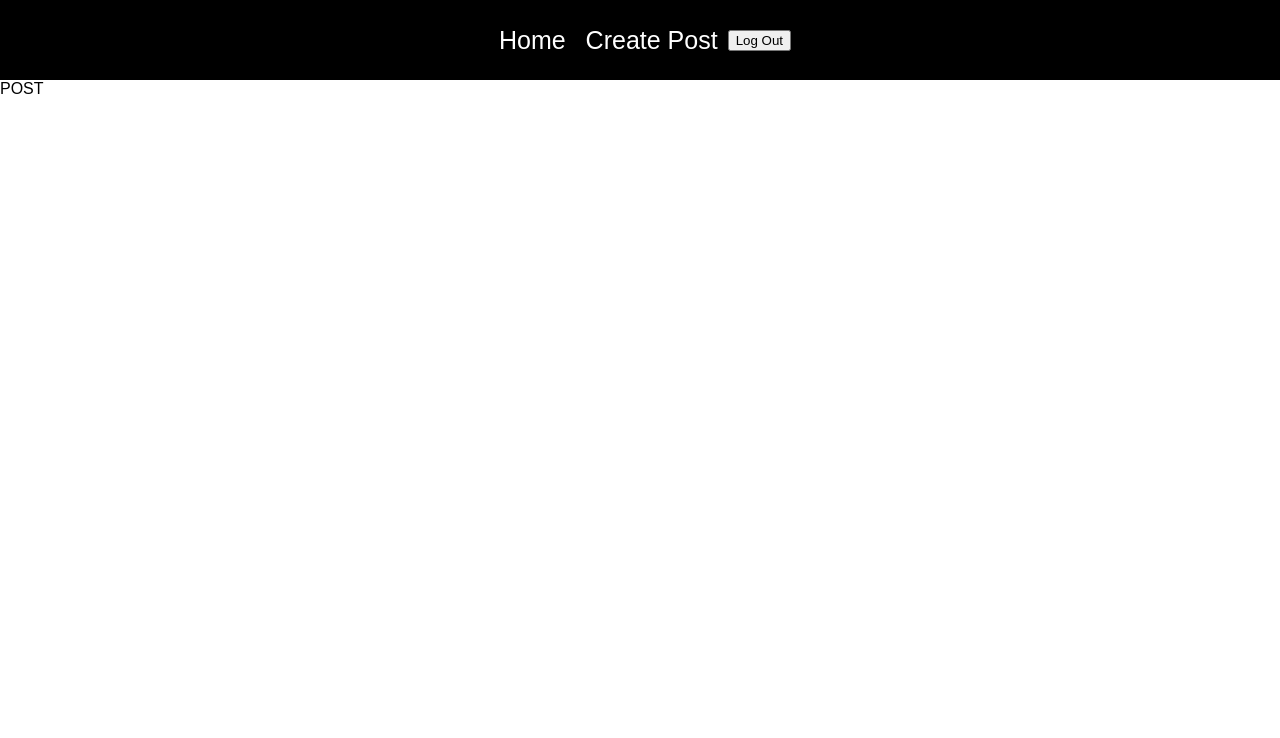
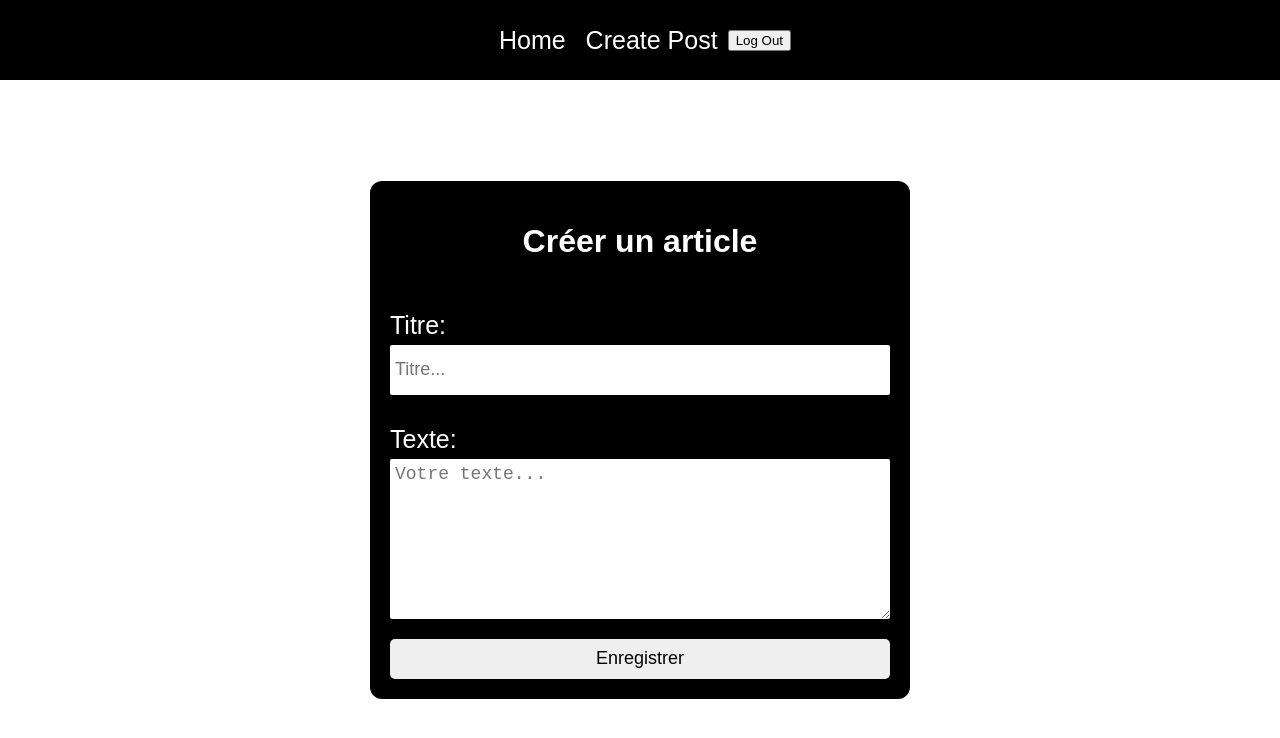
Before and after one commit to amelie-forgeard/BlogReact, a React (Create React App) app: page /createpost in a window 1280 px wide. Shown: the top 738 px of the page. Built offline with nearby package versions, Linux system fonts and the light colour scheme; no server answers; sample sign-in values are in the browser's storage.

Commit message:
createPost

```diff
--- a/src/App.css
+++ b/src/App.css
@@ -25,3 +25,62 @@
     margin: 10px;
     font-size: 25px;
   }
+
+  .createPostPage {
+    width: 100%;
+    height: calc(100vh - 80px);
+    display: grid;
+    place-items: center;
+  }
+
+  .cpContainer {
+    width: 500px;
+    height: auto;
+    padding: 20px;
+    background-color: black;
+    border-radius: 12px;
+    color: white;
+    display: flex;
+    flex-direction: column;
+  }
+
+  .cpContainer h1 {
+    text-align: center;
+  }
+
+  .cpContainer label {
+    font-size: 25px;
+  }
+  .cpContainer .inputGp {
+    margin-top: 30px;
+    display: flex;
+    flex-direction: column;
+  }
+
+  .inputGp input,
+  .inputGp textarea {
+    font-size: 18px;
+    border: none;
+    border-radius: 2px;
+    padding: 5px;
+  }
+
+  .inputGp input {
+    height: 40px;
+  }
+  .inputGp textarea {
+    height: 150px;
+  }
+
+  .cpContainer button {
+    margin-top: 20px;
+    height: 40px;
+    border: none;
+    border-radius: 5px;
+    cursor: pointer;
+    font-size: 18px;
+  }
+  input,
+  textarea {
+    margin-top: 5px;
+  }
--- a/src/pages/CreatePost.js
+++ b/src/pages/CreatePost.js
@@ -1,9 +1,66 @@
-import React from 'react'
+import React, { useState, useEffect } from "react";
+import { addDoc, collection } from "firebase/firestore";
+import { db, auth } from "../firebase-config";
+import { useNavigate } from "react-router-dom";
 
-function CreatePost() {
+function CreatePost({ isAuth }) {
+    //les 2 states qui gèrent le titre + texte de l'article:
+    const [title, setTitle] = useState("");
+    const [postText, setPostText] = useState("");
+
+    // variable qui renvoit à la table bdd de firebase avec "posts" le nom de la table que nous avons crée dans le Firestore
+    const postsCollectionRef = collection(db, "posts");
+
+    let navigate = useNavigate();
+
+    //fonction qui gère le clic => soumettre les données vers Firebase - fonction asynchrone +++
+    //addDoc permet d'ajouter des données dans la bdd Firebase qui prend en argument 1 : le nom de la table de bdd, argument 2: les datas que l'on veut ajouter
+    const createPost = async () => {
+        await addDoc(postsCollectionRef, {
+            // title et postText renvoient au state déclaré au dessus:
+            title,
+            postText,
+            //   je récupère le nom + id de l'auteur via le auth de GoogleAuth:
+            author: { name: auth.currentUser.displayName, id: auth.currentUser.uid },
+        });
+        //je redirige vers page Accueil:
+        navigate("/");
+    };
+    // au rendu du componenent, si le user n'est pas connecté, rediraction vers la page login
+    useEffect(() => {
+        if (!isAuth) {
+            navigate("/login");
+        }
+    }, []);
+
     return (
-        <div>POST</div>
-    )
+        <div className="createPostPage">
+            <div className="cpContainer">
+                <h1>Créer un article</h1>
+                <div className="inputGp">
+                    <label> Titre:</label>
+                    <input
+                        placeholder="Titre..."
+                        // le titre saisi mettra à jour le state:
+                        onChange={(event) => {
+                            setTitle(event.target.value);
+                        }}
+                    />
+                </div>
+                <div className="inputGp">
+                    <label> Texte:</label>
+                    <textarea
+                        placeholder="Votre texte..."
+                        // le texte saisi mettra à jour le state:
+                        onChange={(event) => {
+                            setPostText(event.target.value);
+                        }}
+                    />
+                </div>
+                <button onClick={createPost}> Enregistrer </button>
+            </div>
+        </div>
+    );
 }
 
 export default CreatePost
```
